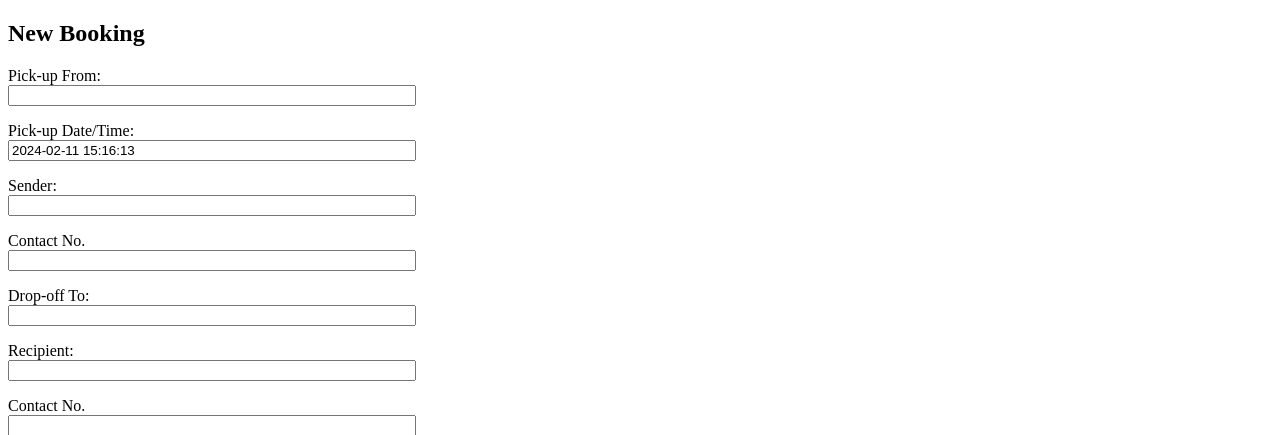
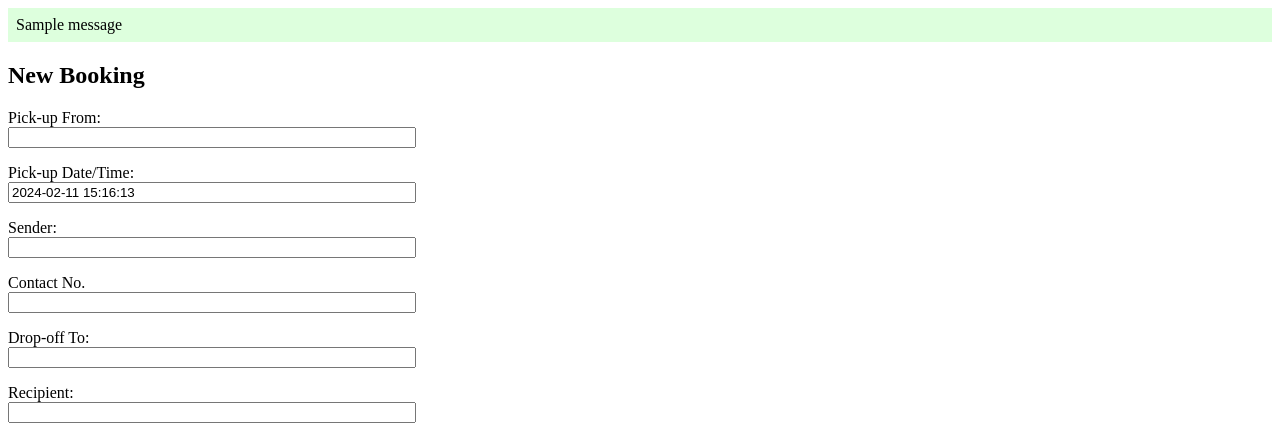
Before and after one commit to tineggarcia/emove-co, a Django app: page /booking/create/ in a window 1280 px wide. Shown: the top 435 px of the page. Run offline with Django 4.2, Linux system fonts and the light colour scheme; a user stored in the database is signed in; tables that the repository leaves empty hold one stand-in row (values such as "Sample post"); one stand-in notice (Sample message) is shown.

Commit message:
Add success/error messages after save of Booking

```diff
--- a/booking/views.py
+++ b/booking/views.py
@@ -1,48 +1,8 @@
 from django.contrib.auth.decorators import login_required
 from django.shortcuts import render, redirect
-from django.http import HttpResponse
+from django.contrib import messages
 from .models import Booking
 from .forms import BookingForm
-
-# dummy booking
-# bookings = [
-#     {
-#         'booking_id':'1',
-#         'name':'Tine Ganda',
-#         'from':'HWR Avenue, D15',
-#         'to':'Tyrellstown, D15',
-#         'date_created':'01/02/2024',
-#         'item_type':'Large Box 30x30x30',
-#         'description':'Bowling Ball',
-#         'price':'10',
-#         'status':'Accepted',
-#         'driver':'Baby Driver'
-#     },
-#     {
-#         'booking_id':'2',
-#         'name':'Jade Pretty',
-#         'from':'HWR Avenue, D15',
-#         'to':'Bay Meadows, D15',
-#         'date_created':'01/02/2024',
-#         'item_type':'Large Box 30x30x30',
-#         'description':'Basket Ball',
-#         'price':'5',
-#         'status':'Completed',
-#         'driver':'Baby Driver'
-#     },
-#     {
-#         'booking_id':'3',
-#         'name':'Jared Pogi',
-#         'from':'HWR Avenue, D15',
-#         'to':'Huntstown, D15',
-#         'date_created':'02/02/2024',
-#         'item_type':'Small Box 10x10x10',
-#         'description':'Tennis Ball',
-#         'price':'3',
-#         'status':'Pending',
-#         'driver':''
-#     },
-# ]
 
 
 def home(request):
@@ -66,7 +26,8 @@ def create_booking(request):
         form = BookingForm(request.POST)
         if form.is_valid():
             form.save()
+            messages.success(request, 'Booking successfully created.')
             return redirect('bookings')
         else:
+            messages.error(request, 'Please correct the following errors:')
             return render(request, 'booking/booking_form.html', {'form': form})
-    # return HttpResponse('<h1>Create Booking Here</h1>')
--- a/templates/base.html
+++ b/templates/base.html
@@ -9,7 +9,17 @@
     <title>{% if title %} {{title}} {% else %} Booking {% endif %}</title>
 </head>
 <body>
-{% block content %}
-{% endblock %}
+    {% if messages %}
+    <div class="messages">
+        {% for message in messages %}
+        <div class="alert {% if message.tags %}alert-{{ message.tags }}"{% endif %}>
+            {{ message }}
+        </div>
+        {% endfor %}
+    </div>
+    {% endif %}
+
+    {% block content %}
+    {% endblock %}
 </body>
 </html>
```
